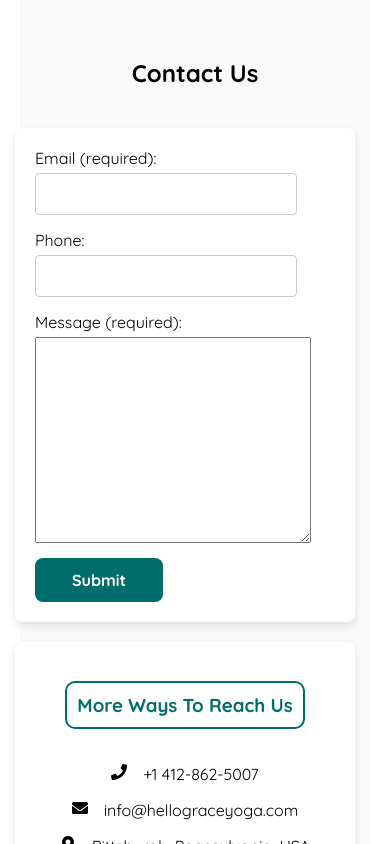
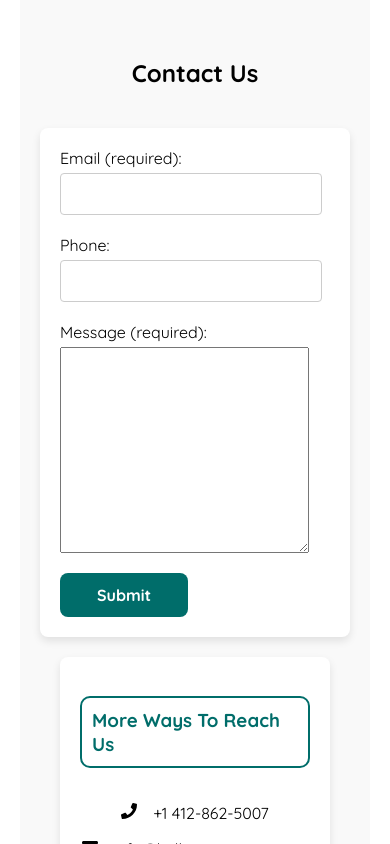
Before and after one commit to graceJZ/hellograceyoga, a React (Create React App) app: page / in a window 390 px wide. Shown: the part 4440-5284 px from the top of the page. Built offline with nearby package versions, Linux system fonts and the light colour scheme.

Commit message:
adjusting contact display

```diff
--- a/src/components/Contact.css
+++ b/src/components/Contact.css
@@ -1,17 +1,14 @@
 /* src/Contact.css */
 .contact-us {
-  padding: 20px;
   background: #f9f9f9;
   margin: 0px 20px;
+  padding: 20px;
 }
 
 .contact-container {
   display: grid;
   grid-template-columns: 1fr 300px;
   padding: 20px;
-  margin-top: 0px;
-  margin-left:0px;
-  margin-right:20px;
   gap: 20px;
 }
 
@@ -24,6 +21,8 @@
 
 .contact-form {
   min-width: 300px;
+  margin: 0px;
+
 }
 
 .contact-info {
@@ -31,7 +30,6 @@
   flex-direction: column;
   gap: 1em;
   align-items: center;
-  min-width: 300px;
 }
 
 .contact-info h3 {
@@ -47,11 +45,16 @@
   gap: 1em;
 }
 
-@media (max-width: 768px) {
+@media (max-width: 800px) {
   .contact-container {
     grid-template-columns: 1fr;
     align-items: center;
     display: flex;
     flex-direction: column;
   }
+  .contact-form {
+    min-width: 100%;
+    align-items: center;
+    display: block;
+  }
 }
--- a/src/components/ContactForm.css
+++ b/src/components/ContactForm.css
@@ -2,7 +2,7 @@
 .custom-form {
   display: flex;
   flex-direction: column;
-  gap: 15px;
+  gap: 20px;
 }
 
 .form-group {
```
